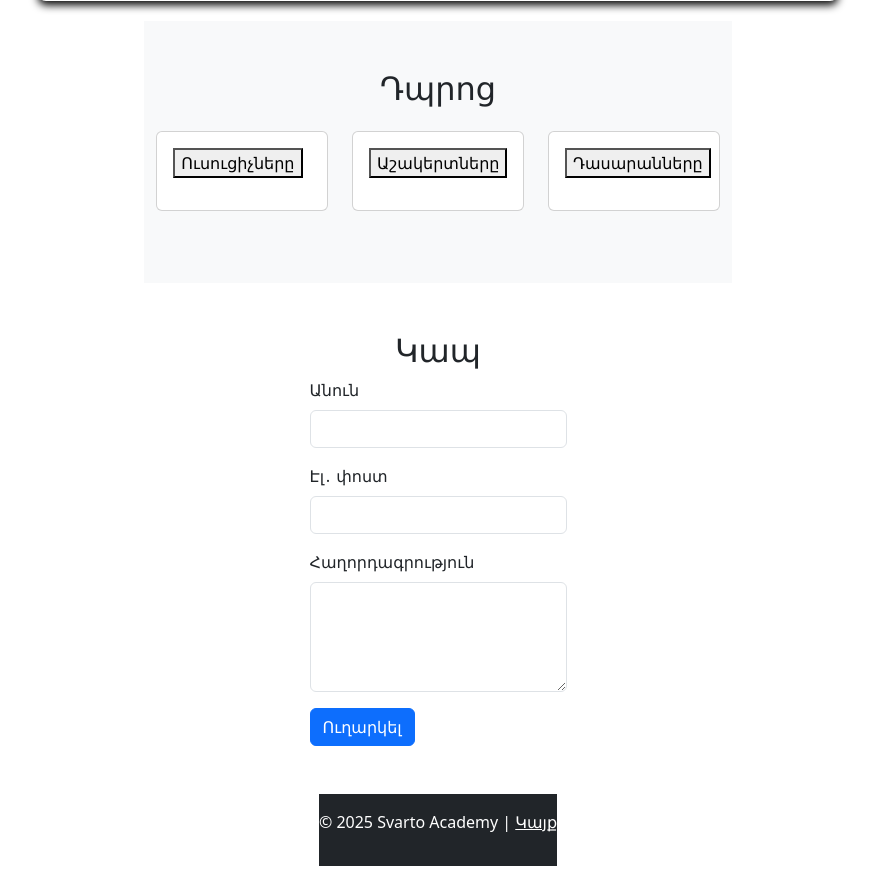
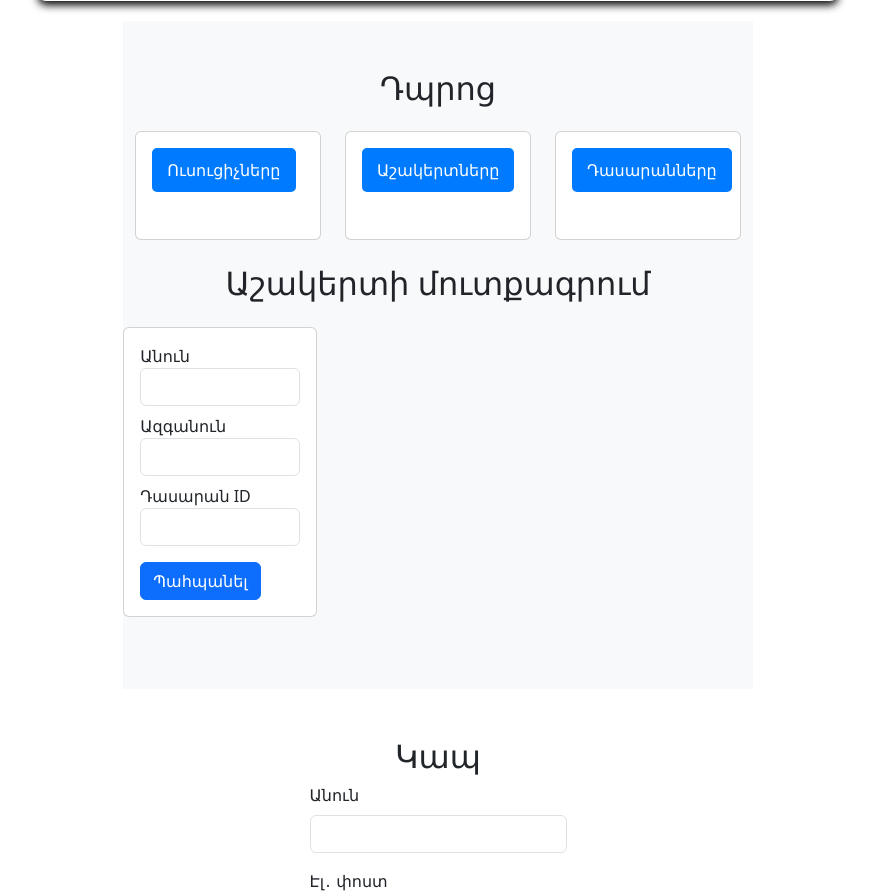
Before and after one commit to Karen042009/Svarto, a Django app: page /main/ in a window 1280 px wide. Shown: the part 841-1732 px from the top of the page, without its empty margins (202-1077 px from the left). Before the commit the page ends 1707 px from the top, so only its background shows below. Run offline with Django 5.2, Linux system fonts and the light colour scheme.

Commit message:
Added button and label

```diff
--- a/Svarto/main/templates/index.html
+++ b/Svarto/main/templates/index.html
@@ -83,34 +83,8 @@
           <div class="col-md-4 mb-4">
             <div class="card">
               <div class="card-body">
-                <button id="loadTeachers">Ուսուցիչները</button>
-                <ul id="teacherList"></ul>
-                <script>
-                  document
-                    .getElementById("loadTeachers")
-                    .addEventListener("click", function () {
-                      const teacherList =
-                        document.getElementById("teacherList");
-                      if (!teacherList.dataset.loaded) {
-                        fetch("/teachers/json/")
-                          .then((response) => response.json())
-                          .then((data) => {
-                            teacherList.innerHTML = "";
-                            data.forEach((teacher) => {
-                              const li = document.createElement("li");
-                              li.textContent = teacher.name;
-                              teacherList.appendChild(li);
-                            });
-                            teacherList.dataset.loaded = "true";
-                          });
-                      }
-                      if (teacherList.style.display === "none") {
-                        teacherList.style.display = "block";
-                      } else {
-                        teacherList.style.display = "none";
-                      }
-                    });
-                </script>
+                <button class="loadButton" data-target="teacherList">Ուսուցիչները</button>
+                <ul id="teacherList" class="dataList"></ul>
               </div>
             </div>
           </div>
@@ -118,34 +92,8 @@
           <div class="col-md-4 mb-4">
             <div class="card">
               <div class="card-body">
-                <button id="loadStudents">Աշակերտները</button>
-                <ul id="studentList"></ul>
-                <script>
-                  document
-                    .getElementById("loadStudents")
-                    .addEventListener("click", function () {
-                      const studentList =
-                        document.getElementById("studentList");
-                      if (!studentList.dataset.loaded) {
-                        fetch("/students/json/")
-                          .then((response) => response.json())
-                          .then((data) => {
-                            studentList.innerHTML = "";
-                            data.forEach((student) => {
-                              const li = document.createElement("li");
-                              li.textContent = `${student.name} - ${student.class}`;
-                              studentList.appendChild(li);
-                            });
-                            studentList.dataset.loaded = "true";
-                          });
-                      }
-                      if (studentList.style.display === "none") {
-                        studentList.style.display = "block";
-                      } else {
-                        studentList.style.display = "none";
-                      }
-                    });
-                </script>
+                <button class="loadButton" data-target="studentList">Աշակերտները</button>
+                <ul id="studentList" class="dataList"></ul>
               </div>
             </div>
           </div>
@@ -153,33 +101,135 @@
           <div class="col-md-4 mb-4">
             <div class="card">
               <div class="card-body">
-                <button id="loadClasses">Դասարանները</button>
-                <ul id="classList"></ul>
+                <button class="loadButton" data-target="classList">Դասարանները</button>
+                <ul id="classList" class="dataList"></ul>
+              </div>
+            </div>
+          </div>
+        </div>
+      </div>
+
+      <script>
+        document.querySelectorAll('.loadButton').forEach(button => {
+          button.addEventListener("click", function () {
+            const targetList = document.getElementById(button.dataset.target);
+            if (!targetList.dataset.loaded) {
+              let url = '';
+              if (button.textContent.includes('Ուսուցիչ')) {
+                url = '/teachers/json/';
+              } else if (button.textContent.includes('Աշակերտ')) {
+                url = '/students/json/';
+              } else if (button.textContent.includes('Դասարան')) {
+                url = '/classes/json/';
+              }
+
+              fetch(url)
+                .then(response => response.json())
+                .then(data => {
+                  targetList.innerHTML = "";
+                  data.forEach(item => {
+                    const li = document.createElement("li");
+                    if (item.name) {
+                      li.textContent = item.name;
+                    } else if (item.class_name) {
+                      if (item.teachers) {
+                        li.textContent = `${item.class_name} - Ուսուցիչներ: ${item.teachers.join(', ')}`;
+                      } else {
+                        li.textContent = `${item.class_name} - Աշակերտներ: ${item.students.join(', ')}`;
+                      }
+                    }
+                    targetList.appendChild(li);
+                  });
+                  targetList.dataset.loaded = "true";
+                });
+            }
+            targetList.style.display = (targetList.style.display === "none") ? "block" : "none";
+          });
+        });
+      </script>
+
+        <h2 class="text-center mb-4">Աշակերտի մուտքագրում</h2>
+        <div class="row">
+          <div class="col-md-4 mb-4">
+            <div class="card">
+              <div class="card-body">
+                <label for="firstName">Անուն</label>
+                <input type="text" id="firstName" class="form-control mb-2" />
+
+                <label for="lastName">Ազգանուն</label>
+                <input type="text" id="lastName" class="form-control mb-2" />
+
+                <label for="classId">Դասարան ID</label>
+                <input type="number" id="classId" class="form-control mb-3" />
+
+                <button id="saveStudent" class="btn btn-primary">
+                  Պահպանել
+                </button>
+
+                <div
+                  id="saveMessage"
+                  class="mt-3 text-success"
+                  style="display: none"
+                >
+                  ✅ Աշակերտը հաջողությամբ ավելացվեց։
+                </div>
+
                 <script>
                   document
-                    .getElementById("loadClasses")
+                    .getElementById("saveStudent")
                     .addEventListener("click", function () {
-                      const classList = document.getElementById("classList");
+                      const firstName =
+                        document.getElementById("firstName").value;
+                      const lastName =
+                        document.getElementById("lastName").value;
+                      const classId = document.getElementById("classId").value;
 
-                      if (!classList.dataset.loaded) {
-                        fetch("/classes/json/")
-                          .then((response) => response.json())
-                          .then((data) => {
-                            classList.innerHTML = "";
-                            data.forEach((classData) => {
-                              const li = document.createElement("li");
-                              li.textContent = `${
-                                classData.class_name
-                              } - Աշակերտներ: ${classData.students.join(", ")}`;
-                              classList.appendChild(li);
-                            });
-                            classList.dataset.loaded = "true";
-                          });
+                      fetch("/students/create/", {
+                        method: "POST",
+                        headers: {
+                          "Content-Type": "application/json",
+                          "X-CSRFToken": getCookie("csrftoken"),
+                        },
+                        body: JSON.stringify({
+                          first_name: firstName,
+                          last_name: lastName,
+                          class_id: classId,
+                        }),
+                      }).then((response) => {
+                        if (response.ok) {
+                          document.getElementById("saveMessage").style.display =
+                            "block";
+                          loadStudents();
+                          resetForm();
+                        } else {
+                          alert("❌ Սխալ։ Խնդրում ենք ստուգել տվյալները։");
+                        }
+                      });
+
+                      function getCookie(name) {
+                        let cookieValue = null;
+                        if (document.cookie && document.cookie !== "") {
+                          const cookies = document.cookie.split(";");
+                          for (let i = 0; i < cookies.length; i++) {
+                            const cookie = cookies[i].trim();
+                            if (
+                              cookie.substring(0, name.length + 1) ===
+                              name + "="
+                            ) {
+                              cookieValue = decodeURIComponent(
+                                cookie.substring(name.length + 1)
+                              );
+                              break;
+                            }
+                          }
+                        }
+                        return cookieValue;
                       }
-                      if (classList.style.display === "none") {
-                        classList.style.display = "block"; լ
-                      } else {
-                        classList.style.display = "none";
+
+                      function resetForm() {
+                        document.getElementById("firstName").value = "";
+                        document.getElementById("lastName").value = "";
+                        document.getElementById("classId").value = "";
                       }
                     });
                 </script>
--- a/Svarto/main/urls.py
+++ b/Svarto/main/urls.py
@@ -8,6 +8,7 @@ urlpatterns = [
     path('teachers/json/', views.get_teachers, name='get_teachers'),
     path('students/', views.student_list, name='student_list'),
     path('students/json/', views.get_students, name='get_students'),
+    path('students/create/', views.create_student, name='create_student'),
     path('classes/', views.class_list, name='class_list'),
     path('classes/json/', views.get_classes, name='get_classes'),
     path('admin/', admin.site.urls),
--- a/Svarto/main/views.py
+++ b/Svarto/main/views.py
@@ -2,6 +2,9 @@ from django.http import HttpResponse, JsonResponse
 from django.template import loader
 from django.shortcuts import render
 from .models import Teacher, Student, Class
+from django.views.decorators.csrf import csrf_exempt
+import json
+from django.views.decorators.csrf import csrf_exempt
 
 def main(request):
     template = loader.get_template("index.html")
@@ -31,7 +34,27 @@ def class_list(request):
 
 def get_classes(request):
     classes = Class.objects.all()
-    class_list = [{"class_name": class_obj.class_name,
-                   "students": [f"{student.first_name} {student.last_name}" for student in class_obj.students.all()]}
-                  for class_obj in classes]
+    class_list = [{
+        "class_name": class_obj.class_name,
+        "teachers": [f"{teacher.first_name} {teacher.last_name}" for teacher in class_obj.teachers.all()],
+        "students": [f"{student.first_name} {student.last_name}" for student in class_obj.students.all()]
+    } for class_obj in classes]
+
     return JsonResponse(class_list, safe=False)
+
+@csrf_exempt
+def create_student(request):
+    if request.method == 'POST':
+        data = json.loads(request.body)
+        first_name = data.get('first_name')
+        last_name = data.get('last_name')
+        class_id = data.get('class_id')
+
+        try:
+            class_instance = Class.objects.get(id=class_id)
+            Student.objects.create(first_name=first_name, last_name=last_name, class_id=class_instance)
+            return JsonResponse({'status': 'ok'})
+        except Class.DoesNotExist:
+            return JsonResponse({'status': 'error', 'message': 'Դասարանը չի գտնվել'}, status=400)
+
+    return JsonResponse({'status': 'error', 'message': 'Մեթոդը թույլատրելի չէ'}, status=405)
--- a/Svarto/static/css/styles.css
+++ b/Svarto/static/css/styles.css
@@ -9,6 +9,37 @@ body {
     flex-direction: column;
     align-items: center;
 }
+.dataList {
+    list-style-type: none;
+    padding-left: 0;
+    margin-top: 10px;
+  }
+
+  .dataList li {
+    margin-bottom: 8px;
+    padding: 8px;
+    background-color: #f8f9fa;
+    border-radius: 4px;
+  }
+
+  .card-body {
+    padding: 20px;
+  }
+
+  button.loadButton {
+    margin-bottom: 15px;
+    padding: 10px 15px;
+    font-size: 16px;
+    background-color: #007bff;
+    color: white;
+    border: none;
+    border-radius: 5px;
+    cursor: pointer;
+  }
+
+  button.loadButton:hover {
+    background-color: #0056b3;
+  }
 
 header {
     display: flex;
```
Also changed, not shown: Svarto/db.sqlite3.
